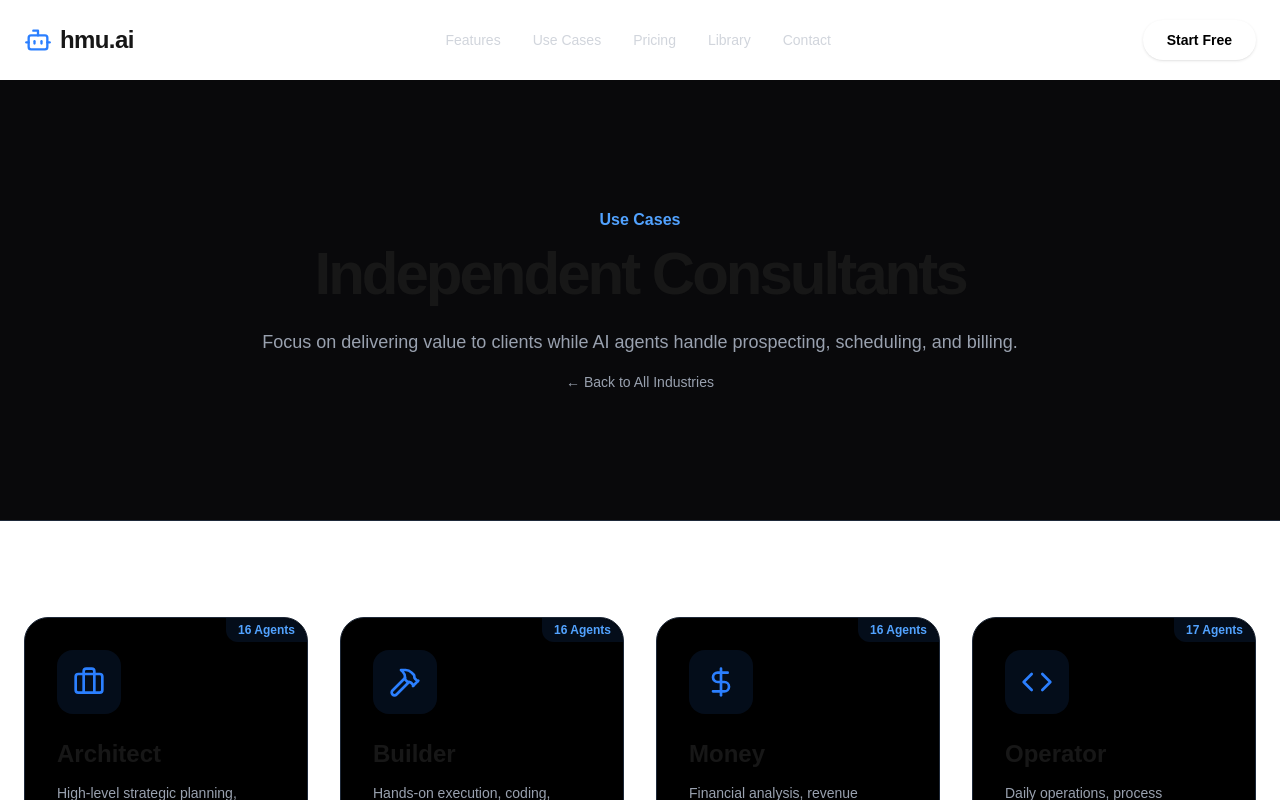
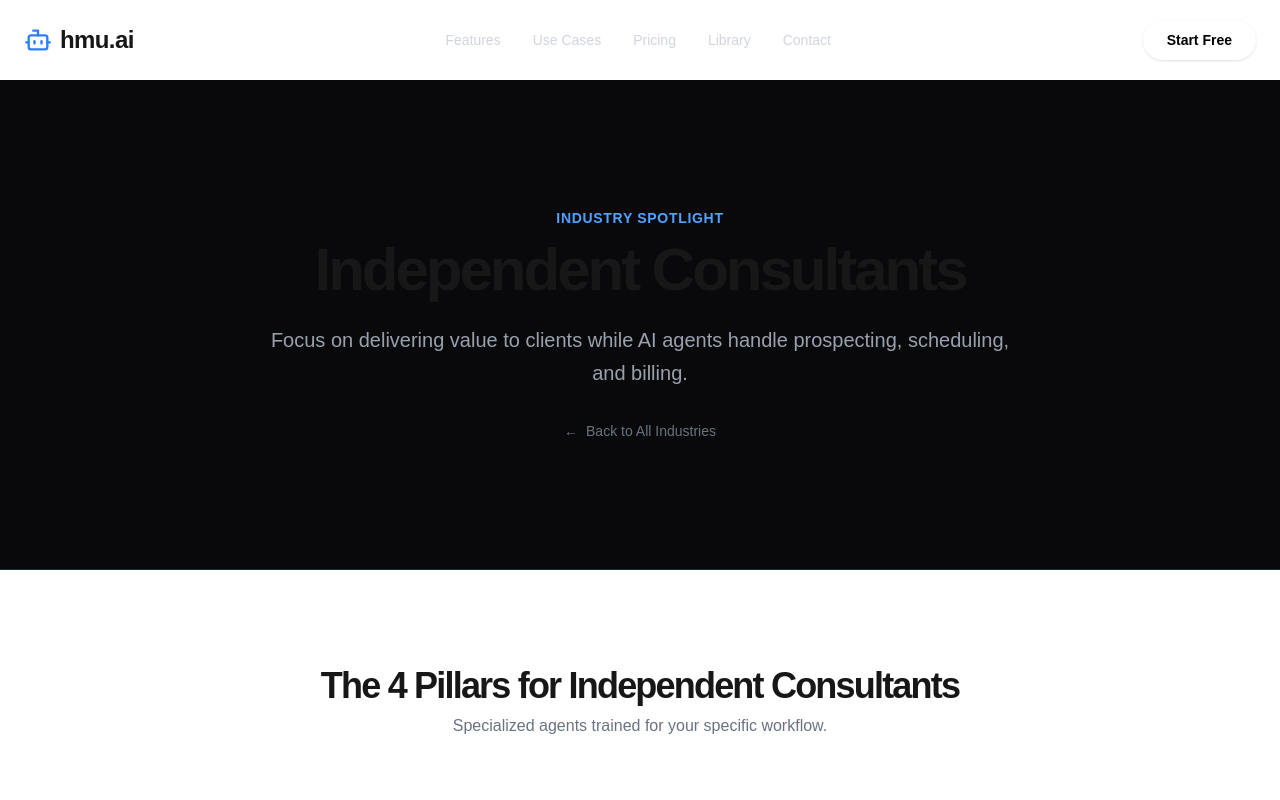
Before and after one commit to auralixai/hmu-ai, a Next.js app: page /use-cases/consultants in a window 1280 px wide. Shown: the top 800 px of the page. Built offline with nearby package versions, Linux system fonts and the light colour scheme.

Commit message:
fix: restore dynamic UI colors and high-fidelity styling on industry pages

```diff
--- a/src/app/use-cases/[industry]/page.tsx
+++ b/src/app/use-cases/[industry]/page.tsx
@@ -35,6 +35,14 @@ const agentTypes = [
   { name: "Operator", slug: "operator", description: "Daily operations, process automation, customer support, and system maintenance.", icon: Code, color: "purple" },
 ];
 
+// Helper to map colors to Tailwind classes (avoids dynamic class issues)
+const colorMap = {
+  blue: { border: "hover:border-blue-500/50", shadow: "hover:shadow-blue-500/15", bg: "bg-blue-500/10", text: "text-blue-400" },
+  green: { border: "hover:border-green-500/50", shadow: "hover:shadow-green-500/15", bg: "bg-green-500/10", text: "text-green-400" },
+  yellow: { border: "hover:border-yellow-500/50", shadow: "hover:shadow-yellow-500/15", bg: "bg-yellow-500/10", text: "text-yellow-400" },
+  purple: { border: "hover:border-purple-500/50", shadow: "hover:shadow-purple-500/15", bg: "bg-purple-500/10", text: "text-purple-400" },
+};
+
 // 3. Main Industry Page Component (Awaiting params for Next.js 15+)
 export default async function IndustryPage({ params }: { params: Promise<{ industry: string }> }) {
   const resolvedParams = await params;
@@ -53,18 +61,21 @@ export default async function IndustryPage({ params }: { params: Promise<{ indus
 
   return (
     <div className="w-full">
-      <section className="py-24 md:py-32 bg-zinc-950 border-b border-gray-800">
-        <div className="container mx-auto px-4 md:px-6 text-center">
-          <p className="text-blue-400 font-semibold mb-3">Use Cases</p>
+      <section className="py-24 md:py-32 bg-zinc-950 border-b border-gray-800 relative overflow-hidden">
+        {/* Subtle background glow */}
+        <div className="absolute top-1/2 left-1/2 -translate-x-1/2 -translate-y-1/2 w-[600px] h-[600px] bg-blue-900/10 rounded-full blur-[100px] -z-10"></div>
+
+        <div className="container mx-auto px-4 md:px-6 text-center relative z-10">
+          <p className="text-blue-400 font-semibold mb-3 tracking-wider uppercase text-sm">Industry Spotlight</p>
           <h1 className="text-4xl font-bold tracking-tighter sm:text-5xl md:text-6xl mb-6">
             {industry.name}
           </h1>
-          <p className="text-lg text-gray-400 max-w-3xl mx-auto">
+          <p className="text-xl text-gray-400 max-w-3xl mx-auto leading-relaxed">
             {industry.description}
           </p>
-           <div className="mt-4 text-sm">
-             <Link href="/use-cases" className="text-gray-400 hover:text-white transition-colors">
-                &larr; Back to All Industries
+           <div className="mt-8 text-sm">
+             <Link href="/use-cases" className="text-gray-500 hover:text-white transition-colors flex items-center justify-center gap-2 group">
+                <span className="group-hover:-translate-x-1 transition-transform">←</span> Back to All Industries
              </Link>
           </div>
         </div>
@@ -72,26 +83,31 @@ export default async function IndustryPage({ params }: { params: Promise<{ indus
 
       <section className="py-24">
         <div className="container mx-auto px-4 md:px-6">
+          <div className="text-center mb-16">
+            <h2 className="text-3xl font-bold tracking-tighter sm:text-4xl">The 4 Pillars for {industry.name}</h2>
+            <p className="text-gray-500 mt-2">Specialized agents trained for your specific workflow.</p>
+          </div>
           <div className="grid grid-cols-1 md:grid-cols-2 lg:grid-cols-4 gap-8">
             {agentTypes.map(type => {
               const Icon = type.icon;
               const count = agentCounts[type.slug as keyof typeof agentCounts];
+              const theme = colorMap[type.color as keyof typeof colorMap];
               return (
                 <Link
                   key={type.slug}
                   href={`/use-cases/${industry.slug}/roles/${type.slug}`}
                   className="group block h-full"
                 >
-                  <div className={`flex flex-col p-8 border border-gray-800 rounded-3xl bg-black hover:border-blue-500/50 hover:shadow-[0_0_30px_-5px_rgba(59,130,246,0.15)] transition-all duration-300 h-full relative overflow-hidden`}>
-                     <div className="absolute top-0 right-0 bg-blue-500/10 text-blue-400 text-xs font-bold px-3 py-1 rounded-bl-xl rounded-tr-3xl">
+                  <div className={`flex flex-col p-8 border border-gray-800 rounded-3xl bg-black ${theme.border} hover:bg-zinc-900 transition-all duration-300 h-full relative overflow-hidden`}>
+                     <div className={`absolute top-0 right-0 ${theme.bg} ${theme.text} text-xs font-bold px-3 py-1 rounded-bl-xl rounded-tr-3xl`}>
                        {count} Agents
                     </div>
-                    <div className="p-4 bg-blue-500/10 rounded-2xl w-fit mb-6 text-blue-500 group-hover:scale-110 transition-transform">
+                    <div className={`p-4 ${theme.bg} rounded-2xl w-fit mb-6 ${theme.text} group-hover:scale-110 transition-transform`}>
                       <Icon className="h-8 w-8" />
                     </div>
                     <h3 className="font-bold text-2xl mb-3">{type.name}</h3>
                     <p className="text-gray-400 text-sm leading-relaxed mb-8 flex-1">{type.description}</p>
-                    <div className="flex items-center text-sm font-semibold text-blue-400 group-hover:text-blue-300 transition-colors mt-auto">
+                    <div className={`flex items-center text-sm font-semibold ${theme.text} group-hover:brightness-125 transition-all mt-auto`}>
                       View Agents <ArrowUpRight className="ml-1 h-4 w-4 opacity-0 group-hover:opacity-100 group-hover:translate-x-0.5 group-hover:-translate-y-0.5 transition-all" />
                     </div>
                   </div>
--- a/src/app/use-cases/[industry]/roles/[agentType]/page.tsx
+++ b/src/app/use-cases/[industry]/roles/[agentType]/page.tsx
@@ -10,6 +10,14 @@ const agentTypeData = {
   builder: { name: "Builder", icon: Hammer, color: "green", description: "Hands-on execution, coding, content creation, and technical implementation." },
   money: { name: "Money", icon: DollarSign, color: "yellow", description: "Financial analysis, revenue tracking, payment processing, and market insights." },
   operator: { name: "Operator", icon: Code, color: "purple", description: "Daily operations, process automation, customer support, and system maintenance." },
+};
+
+// Helper to map colors to Tailwind classes
+const themeMap = {
+  blue: { text: "text-blue-400", ring: "ring-blue-500/30", bg: "bg-blue-500/10" },
+  green: { text: "text-green-400", ring: "ring-green-500/30", bg: "bg-green-500/10" },
+  yellow: { text: "text-yellow-400", ring: "ring-yellow-500/30", bg: "bg-yellow-500/10" },
+  purple: { text: "text-purple-400", ring: "ring-purple-500/30", bg: "bg-purple-500/10" },
 };
 
 export async function generateStaticParams() {
@@ -57,27 +65,26 @@ export default async function AgentTypePage({ params }: { params: Promise<{ indu
   );
 
   const Icon = agentTypeInfo.icon;
-  const colorClass = `text-${agentTypeInfo.color}-400`;
-  const ringColorClass = `ring-${agentTypeInfo.color}-500/30`;
+  const theme = themeMap[agentTypeInfo.color as keyof typeof themeMap];
 
   return (
     <div className="w-full">
       <section className={`py-20 md:py-28 bg-zinc-950 border-b border-gray-800`}>
         <div className="container mx-auto px-4 md:px-6 text-center">
           <div className="flex justify-center items-center mb-6">
-             <div className={`relative w-16 h-16 flex items-center justify-center bg-black rounded-2xl ring-4 ${ringColorClass}`}>
-               <Icon className={`h-8 w-8 ${colorClass}`} />
+             <div className={`relative w-16 h-16 flex items-center justify-center bg-black rounded-2xl ring-4 ${theme.ring}`}>
+               <Icon className={`h-8 w-8 ${theme.text}`} />
              </div>
           </div>
-          <h1 className="text-4xl font-bold tracking-tighter sm:text-5xl md:text-6xl mb-4">
+          <h1 className="text-4xl font-bold tracking-tighter sm:text-5xl md:text-6xl mb-4 text-white">
             {agentTypeInfo.name} Agents
           </h1>
           <p className="text-lg text-gray-400 max-w-3xl mx-auto">
-            Specialized <strong className={colorClass}>{agentTypeInfo.name}</strong> agents designed for the <strong className="text-white">{industry.name}</strong> industry. {agentTypeInfo.description}
+            Specialized <strong className={theme.text}>{agentTypeInfo.name}</strong> agents designed for the <strong className="text-white">{industry.name}</strong> industry. {agentTypeInfo.description}
           </p>
-          <div className="mt-4 text-sm">
-             <Link href={`/use-cases/${industry.slug}`} className="text-gray-400 hover:text-white transition-colors">
-                ← Back to {industry.name}
+          <div className="mt-8 text-sm">
+             <Link href={`/use-cases/${industry.slug}`} className="text-gray-500 hover:text-white transition-colors flex items-center justify-center gap-2 group">
+                <span className="group-hover:-translate-x-1 transition-transform">←</span> Back to {industry.name}
              </Link>
           </div>
         </div>
@@ -94,10 +101,10 @@ export default async function AgentTypePage({ params }: { params: Promise<{ indu
               >
                 <div className="flex flex-col p-8 border border-gray-800 rounded-3xl bg-zinc-950 hover:border-white/20 hover:bg-zinc-900 transition-all duration-300 h-full relative overflow-hidden">
                   <div className="flex items-center gap-4 mb-4">
-                     <Target className={`h-5 w-5 ${colorClass} flex-shrink-0`} />
-                     <h3 className="font-semibold text-lg text-white">{agent.taskName}</h3>
+                     <Target className={`h-5 w-5 ${theme.text} flex-shrink-0`} />
+                     <h3 className="font-semibold text-lg text-white group-hover:text-blue-400 transition-colors">{agent.taskName}</h3>
                   </div>
-                  <p className="text-gray-400 text-sm leading-relaxed flex-1 mb-6">{agent.taskName.slice(0, 100)}...</p>
+                  <p className="text-gray-400 text-sm leading-relaxed flex-1 mb-6">{agent.taskName}</p>
                   <div className="flex items-center justify-end text-xs font-semibold text-gray-500 group-hover:text-white transition-colors mt-auto">
                     View Agent Details <ArrowUpRight className="ml-1 h-4 w-4" />
                   </div>
```
